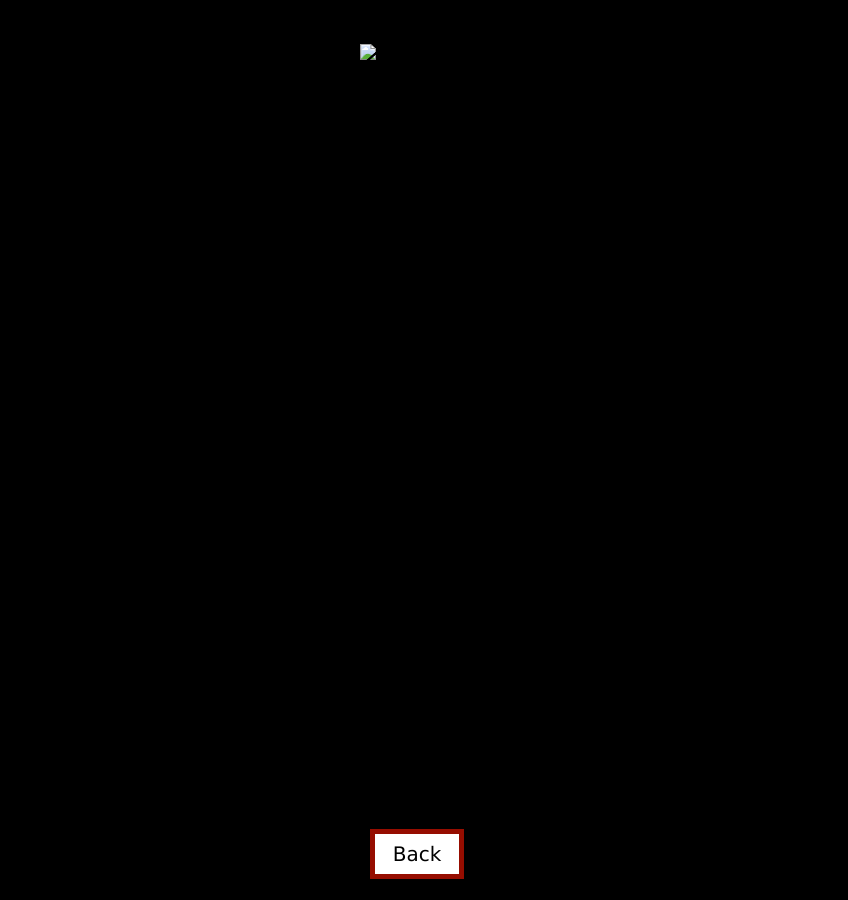
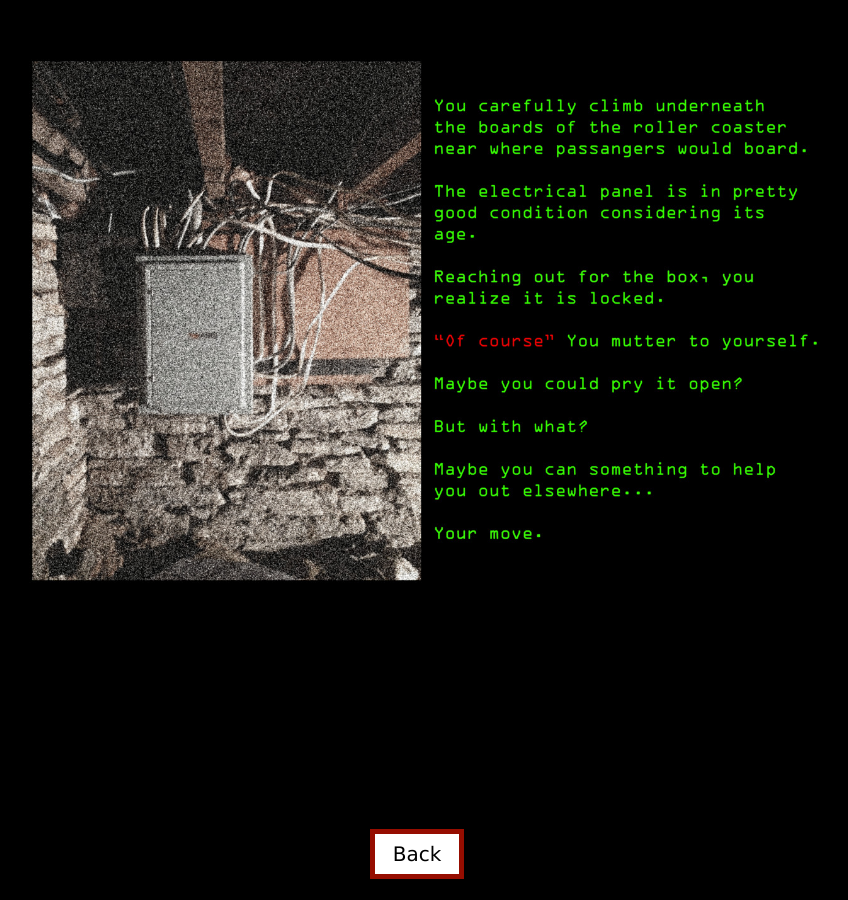
Before and after one commit to cfrost6/cfrost6.github.io, a Jekyll site: the page textAdventure/anabandonedpark/ride/breakerbox.html, which Jekyll copies as it is, in a window 1280 px wide. Shown: the whole page, without its empty margins (223-1071 px from the left). Built offline with Jekyll 4.4.1, drawn with Linux system fonts in a browser that asks for light colours.

Commit message:
Update breakerbox.html

```diff
--- a/textAdventure/anabandonedpark/ride/breakerbox.html
+++ b/textAdventure/anabandonedpark/ride/breakerbox.html
@@ -50,7 +50,7 @@
 <br></br>
 
 <center>
-    <img src="textAdventure/images/BreakerBox.jpeg"
+    <img src="/textAdventure/images/BreakerBox.jpeg"
     alt="centered image"
     height= 550px;
     />
```
